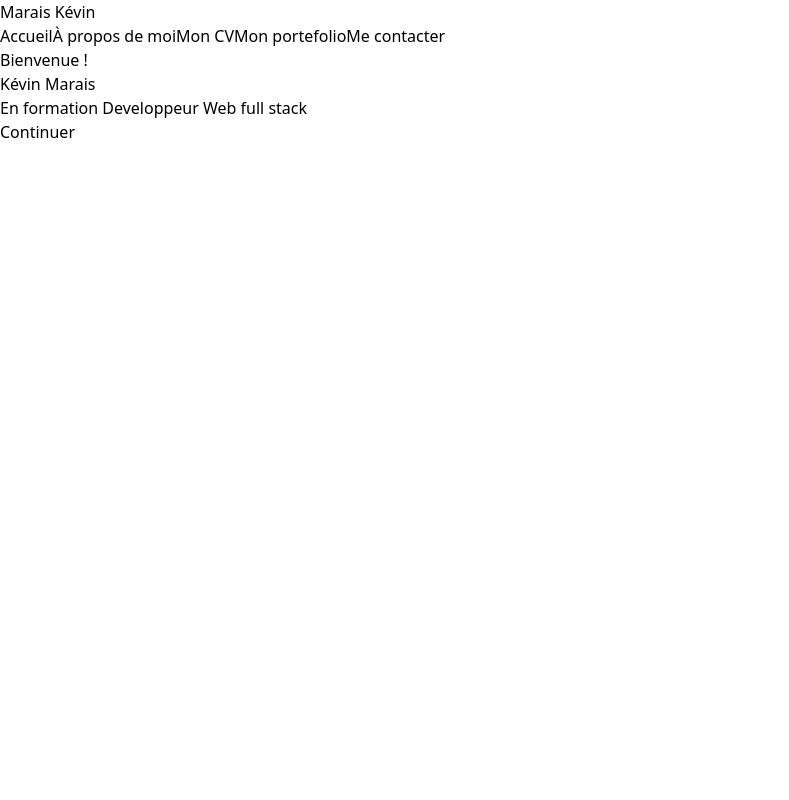
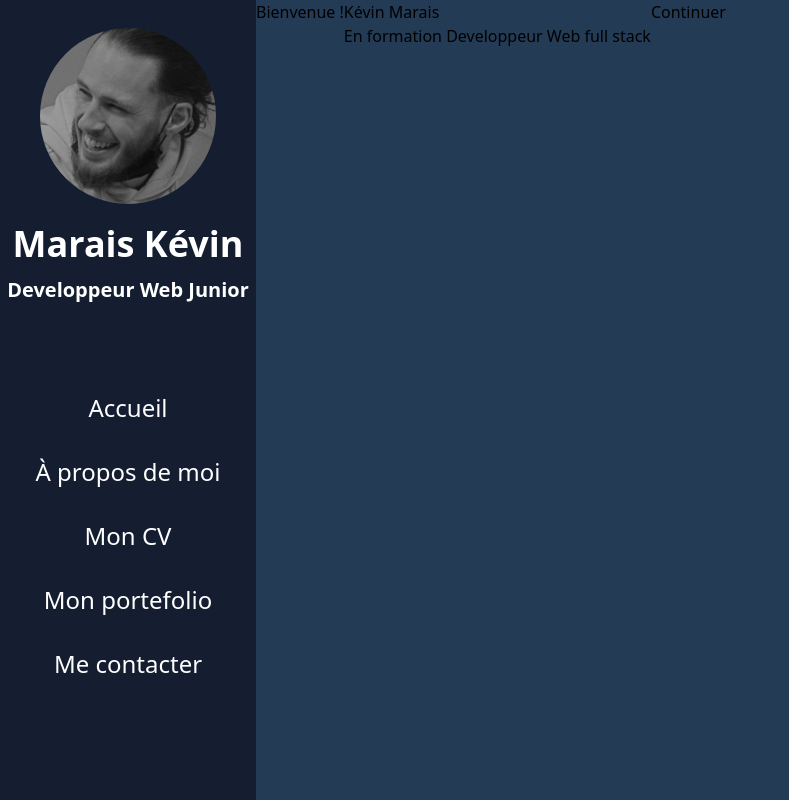
Before and after one commit to KvnMrs/Portfolio-ReactJs, a React (Create React App) app: page / in a window 1280 px wide. Shown: the whole page, without its empty margins (0-789 px from the left). Built offline with nearby package versions, Linux system fonts and the light colour scheme.

Commit message:
09 - ajout style BarNav

```diff
--- a/src/App.js
+++ b/src/App.js
@@ -11,6 +11,7 @@ import BarNav from "./components/communs/barNav/BarNav";
 function App() {
   return (
     <>
+      <div className="bg-light_blue flex">
         {/* Barre Nav */}
         <BarNav />
         {/* Routes */}
@@ -22,6 +23,7 @@ function App() {
           <Route path="/portefolio" element={<Portefolio />} />
           <Route path="*" element={<NotFound />} />
         </Routes>
+      </div>
     </>
   );
 }
--- a/src/components/communs/barNav/BarNav.jsx
+++ b/src/components/communs/barNav/BarNav.jsx
@@ -1,35 +1,113 @@
 import React from "react";
 import { Link } from "react-router-dom";
+import img_profil from "../../../assets/img_profil.png";
 
 const BarNav = () => {
   return (
     <>
+      <div className="bg-dark_blue text-white grid flex-shrink-0 grid-col w-64 p-auto h-screen text-center py-2">
         {/* PRENOM NOM */}
-      <div>
-        <h1>Marais Kévin</h1>
+        <div className="h-44">
+          <img
+            src={img_profil}
+            alt="image-profil"
+            className="rounded-full w-44 m-auto my-5"
+          />
+          <h1 className="text-4xl font-bold my-3">Marais Kévin</h1>
+          <h2 className="text-xl font-semibold m-1">Developpeur Web Junior</h2>
+          {/* IMG PROFIL */}
         </div>
-      {/* IMG PROFIL */}
-      <div>
-        <img href="" alt="" />
-      </div>
+
         {/* NAVIGATION */}
-      <div>
+        <div className="grid flex-shrink-0 grid-col text-2xl h-80 mt-28">
           <Link to="/">
-          <button type="button">Accueil</button>
+            <button
+              type="button"
+              className="
+               transition
+                      duration-500
+                      ease-in-out
+                      transform
+                      rounded-lg
+                      focus:shadow-outline
+                      hover:bg-white
+                      hover:text-dark_blue
+                      px-4
+                      py-2"
+            >
+              Accueil
+            </button>
           </Link>
           <Link to="/a-propos">
-          <button type="button">À propos de moi</button>
+            <button
+              type="button"
+              className=" transition
+                      duration-500
+                      ease-in-out
+                      transform
+                      rounded-lg
+                      focus:shadow-outline
+                      hover:bg-white
+                      hover:text-dark_blue
+                      px-4
+                      py-2"
+            >
+              À propos de moi
+            </button>
           </Link>
           <Link to="/cv">
-          <button type="button">Mon CV</button>
+            <button
+              type="button"
+              className=" transition
+                      duration-500
+                      ease-in-out
+                      transform
+                      rounded-lg
+                      focus:shadow-outline
+                      hover:bg-white
+                      hover:text-dark_blue
+                      px-4
+                      py-2"
+            >
+              Mon CV
+            </button>
           </Link>
           <Link to="/portefolio">
-          <button type="button">Mon portefolio</button>
+            <button
+              type="button"
+              className=" transition
+                      duration-500
+                      ease-in-out
+                      transform
+                      rounded-lg
+                      focus:shadow-outline
+                      hover:bg-white
+                      hover:text-dark_blue
+                      px-4
+                      py-2"
+            >
+              Mon portefolio
+            </button>
           </Link>
 
           <Link to="/contact">
-          <button type="button">Me contacter</button>
+            <button
+              type="button"
+              className=" transition
+                      duration-500
+                      ease-in-out
+                      transform
+                      rounded-lg
+                      focus:shadow-outline
+                      hover:bg-white
+                      hover:text-dark_blue
+                      px-4
+                      py-2"
+            >
+              Me contacter
+            </button>
           </Link>
+        </div>
       </div>
     </>
   );
--- a/tailwind.config.js
+++ b/tailwind.config.js
@@ -2,7 +2,12 @@ module.exports = {
   purge: ["./src/**/*.{js,jsx,ts,tsx}", "./public/index.html"],
   darkMode: false, // or 'media' or 'class'
   theme: {
-    extend: {},
+    extend: {
+      colors: {
+        dark_blue: "#141E30",
+        light_blue: "#243B55",
+      },
+    },
   },
   variants: {
     extend: {},
```
Also changed, not shown: src/assets/img_profil.png (added). Lines whose indentation alone changed are shown as unchanged.
